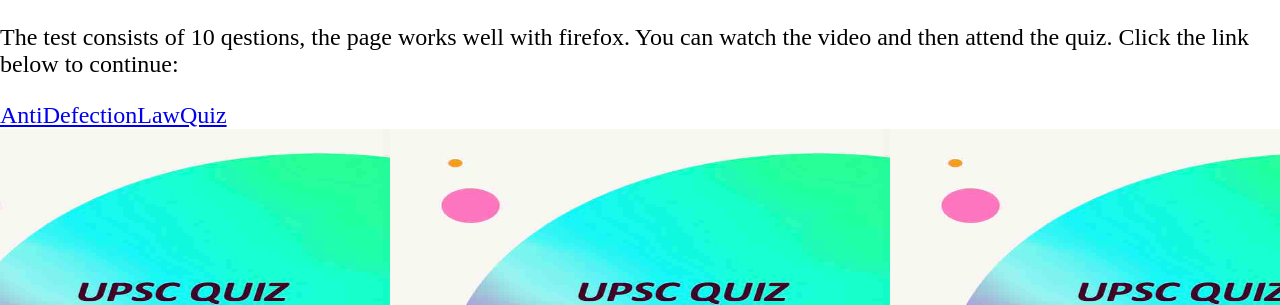
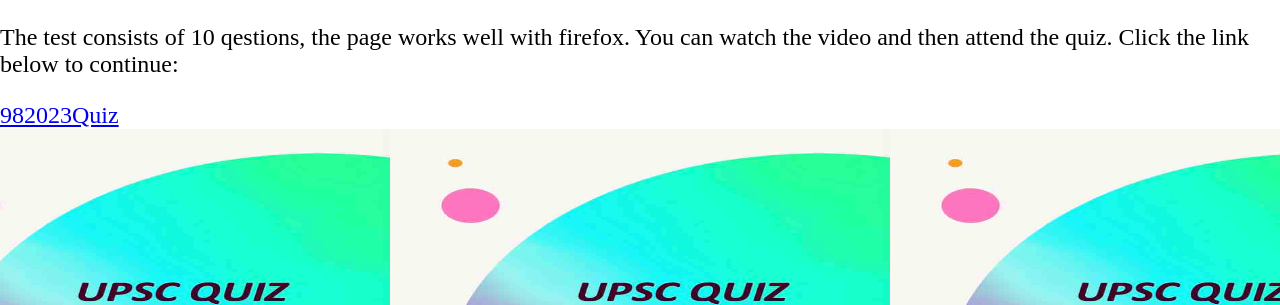
Before and after one commit to LoneWolf2010/startpage.github.io, a plain HTML site: page index.html in a window 1280 px wide. Shown: the top 305 px of the page. Drawn offline with Linux system fonts and the light colour scheme.

Commit message:
Update index.html

```diff
--- a/index.html
+++ b/index.html
@@ -6,7 +6,7 @@
 </head>
 <body>
     <p>The test consists of 10 qestions, the page works well with firefox.  You can watch the video and then attend the quiz.  Click the link below to continue:</p>
-    <a href="https://lonewolf2010.github.io/QuizAdsense.github.io/">AntiDefectionLawQuiz</a>
+    <a href="https://lonewolf2010.github.io/Quiz982023/">982023Quiz</a>
     <header class="header">
         <div class="logo">
             <img src="logo.jpeg" alt="Logo">
```
